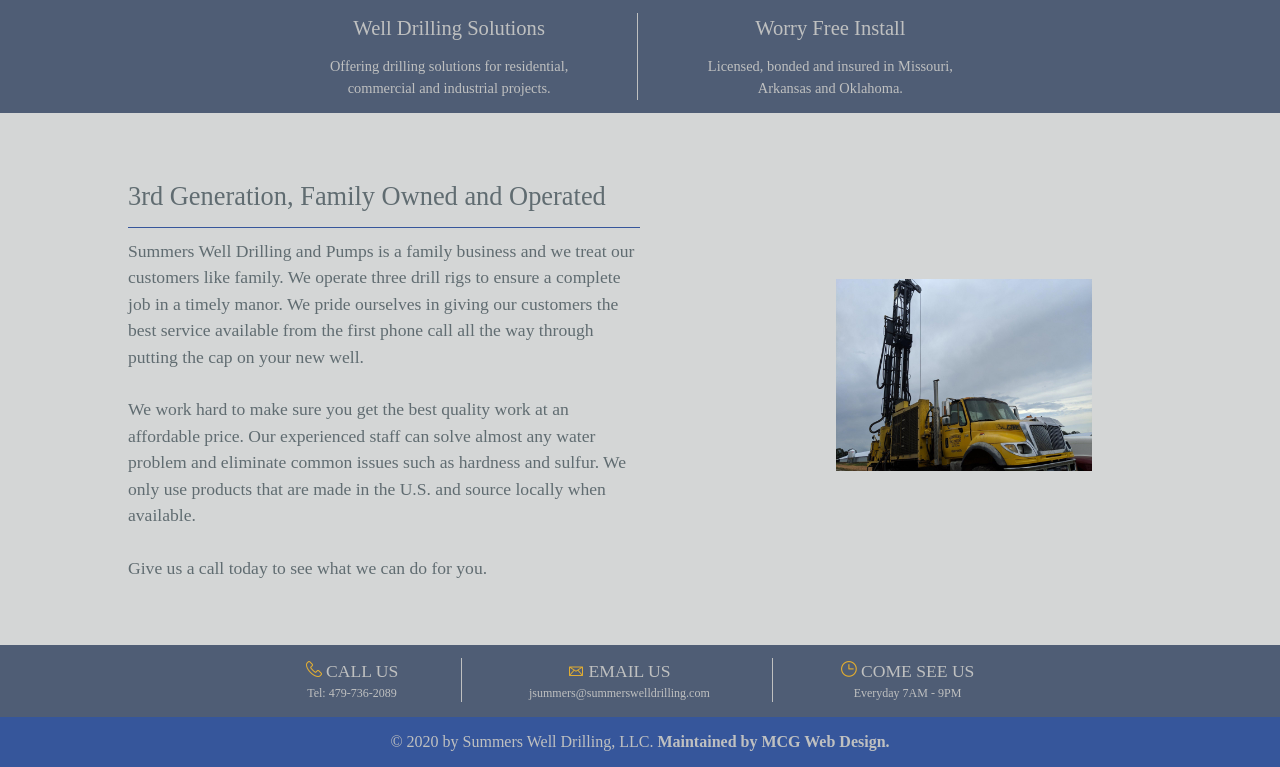
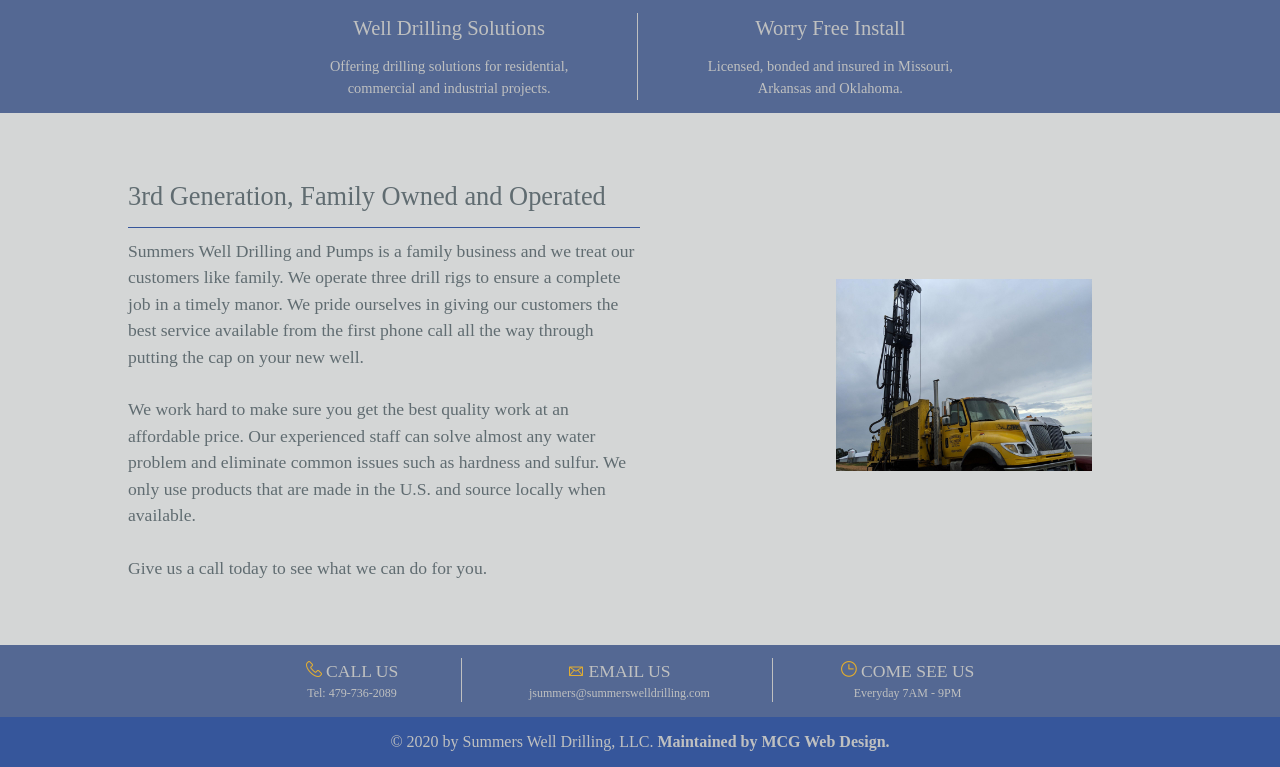
Before and after one commit to jamess999888/SummersDrilling, a Jekyll site: the page built from index.md, in a window 1280 px wide. Shown: the part 622-1389 px from the top of the page. Built offline with Jekyll 4.4.1, drawn with Linux system fonts in a browser that asks for light colours; our own code applies the rules of GitHub Pages for plain Markdown files.

Commit message:
lightening upper footer background

```diff
--- a/css/style.css
+++ b/css/style.css
@@ -820,7 +820,7 @@ a:hover {
 
 .contact-info-footer,
 .mid-page-lists {
-    background-color: #4F5D75;
+    background-color: #546893;
     color: #BFC0C0;
     width: 100%;
     padding: 1%;
```
